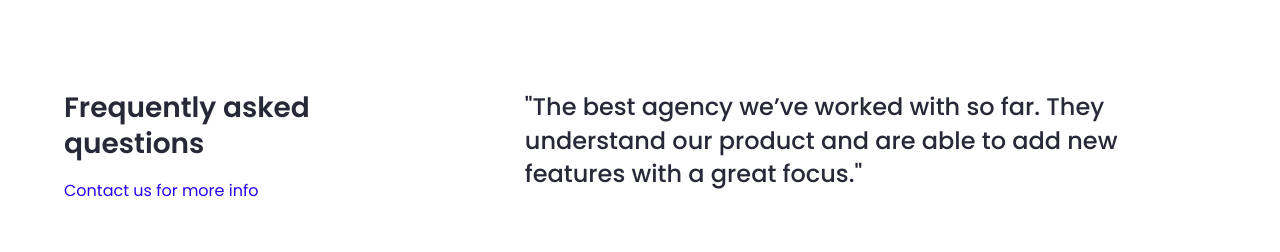
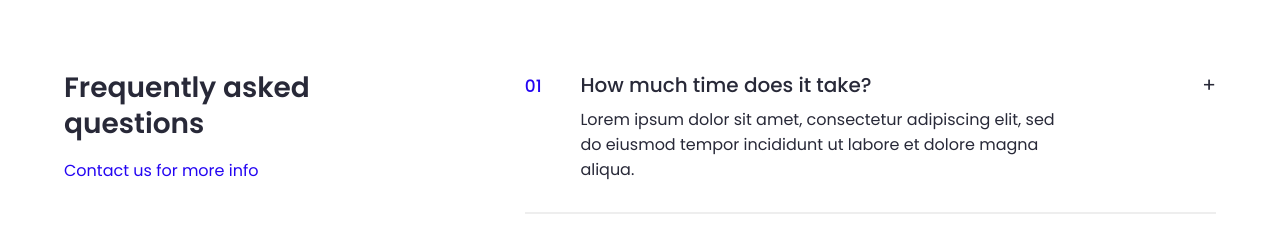
Before and after one commit to Meldy2503/Windec, a React (Create React App) app: page / in a window 1280 px wide. Shown: the part 3694-3946 px from the top of the page. Built offline with nearby package versions, Linux system fonts and the light colour scheme.

Commit message:
add right content to FAQ component

```diff
--- a/src/components/HomePage/FAQ/Styled.js
+++ b/src/components/HomePage/FAQ/Styled.js
@@ -21,13 +21,36 @@ export const LeftContent = styled.div`
 export const RightContent = styled.div`
       width: 60%;
       display: flex;
-      flex-direction: column;
       justify-content: space-between;
+      border-bottom: 2px solid #eee;
+      padding-bottom: 3rem;
 
-      h5 {
-        font-size: 2.4rem;
-        font-weight: 500;
-        line-height: 1.4;
-      }
+     span  {
+        display: flex;
+        width: 80%;
 
+        h5 {
+            color: ${({theme}) => theme.colors.primary3};
+            font-size: 1.7rem;
+            font-weight: 500;
+            margin-top: .3rem;
+        }
+
+        div {
+            padding-left: 7%;
+        }
+
+        h6 {
+            font-size: 2rem;
+            font-weight: 500;
+            margin-bottom: .7rem;
+        }
+
+        p {
+            font-size: 1.6rem;
+        }}
 `;
+
+export const Icon = styled.div`
+   font-size: 2rem;
+`;
--- a/src/components/HomePage/FAQ/index.js
+++ b/src/components/HomePage/FAQ/index.js
@@ -1,19 +1,28 @@
 import React from 'react';
 import { MainContainer, ContentContainer } from "../../reusableComponents/ContainerStyled";
-import { LeftContent, RightContent } from '../FAQ/Styled';
+import { LeftContent, RightContent, Icon } from '../FAQ/Styled';
 
 
 
 function FAQ() {
     return (
         <MainContainer bgco= "#FFF">
-            <ContentContainer>
+            <ContentContainer pt= "8rem">
                 <LeftContent>
                     <h3>Frequently asked questions</h3>
                     <a href="#">Contact us for more info</a>
                 </LeftContent>
                 <RightContent>
-                    <h5>"The best agency we’ve worked with so far. They understand our product and are able to add new features with a great focus."</h5>
+                    <span>
+                        <h5>01</h5>
+                        <div>
+                            <h6>How much time does it take?</h6>
+                            <p>Lorem ipsum dolor sit amet, consectetur adipiscing elit, sed do eiusmod tempor incididunt ut labore et dolore magna aliqua.</p>
+                        </div>
+
+                    </span>
+
+                    <Icon>+</Icon>
 
 
                 </RightContent>
```
